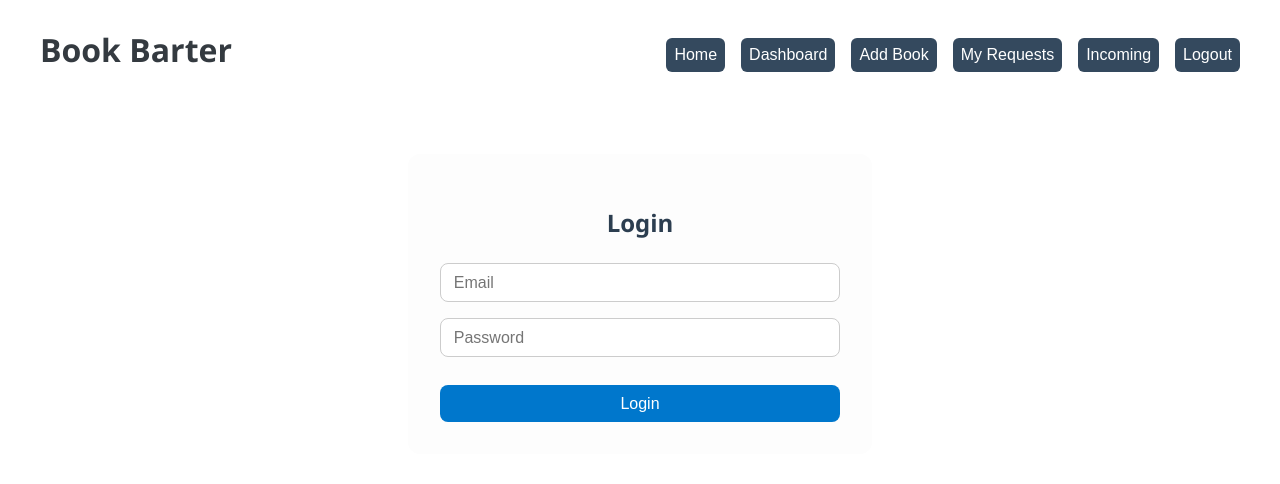
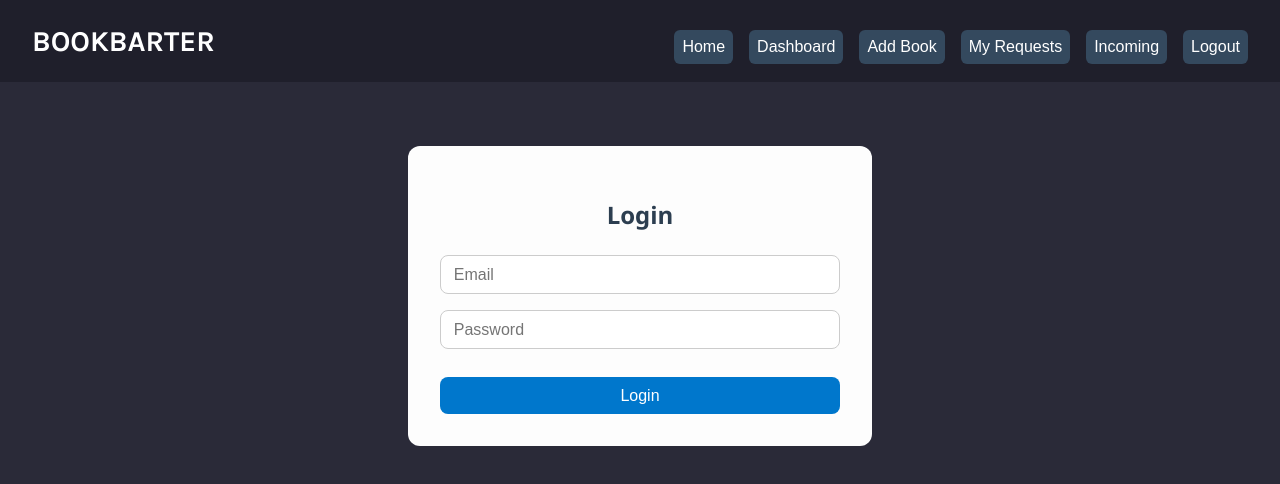
Before and after one commit to dinakarsaim/book-exchange-app, a React (Vite) app in the folder client/: page /login in a window 1280 px wide. Shown: the top 484 px of the page. Built offline with nearby package versions, Linux system fonts and the light colour scheme.

Commit message:
changes to ui

```diff
--- a/client/index.html
+++ b/client/index.html
@@ -4,6 +4,7 @@
     <meta charset="UTF-8" />
     <link rel="icon" type="image/svg+xml" href="/vite.svg" />
     <meta name="viewport" content="width=device-width, initial-scale=1.0" />
+    <link href="https://fonts.googleapis.com/css2?family=Karla:wght@400;500;600;700&display=swap" rel="stylesheet">
     <title>Book Exchange App</title>
   </head>
   <body>
--- a/client/src/components/Navbar.jsx
+++ b/client/src/components/Navbar.jsx
@@ -10,7 +10,7 @@ function Navbar() {
 
   return (
     <nav className="navbar">
-      <h3 className="navbar-logo">Book Barter</h3>
+      <h3 className="navbar-logo">BOOKBARTER</h3>
       <div className="nav-links">
         <button onClick={() => navigate("/")}>Home</button>
         <button onClick={() => navigate("/dashboard")}>Dashboard</button>
--- a/client/src/index.css
+++ b/client/src/index.css
@@ -1,10 +1,22 @@
+body {
+  font-family: "Karla", -apple-system, BlinkMacSystemFont, "Segoe UI", Roboto, Arial, sans-serif;
+  margin: 0;
+  background-color: #2a2a38;
+}
 
 .container {
   max-width: 1000px;
   margin: 2rem auto;
   padding: 1rem;
-  font-family: "Segoe UI", sans-serif;
+  /* font-family: "Segoe UI", sans-serif; */
   color: #333;
+  /* background-color: #1f1f2b; */
+  background-color: #2a2a38;
+}
+
+.page-header {
+  text-align: left;
+  color: #fff;
 }
 
 h1 {
@@ -15,43 +27,50 @@ h1 {
 }
 
 .grid {
-  display: grid;
-  gap: 1.5rem;
-  grid-template-columns: repeat(auto-fill, minmax(250px, 1fr));
+  display: flex;
+  flex-wrap: wrap;
+  gap: 5rem;
+  /* grid-template-columns: repeat(auto-fill, minmax(250px, 1fr)); */
 }
 
 .card {
-  border: 1px solid #e0e0e0;
-  padding: 1rem;
-  border-radius: 12px;
-  background: #fff;
+  background: #2a2a38;
+  /* border: 1px solid #e0e0e0; */
+  /* padding: 1rem; */
+  padding : 8px;
+  /* border-radius: 12px; */
+  /* background: #fff; */
   transition: transform 0.2s ease, box-shadow 0.2s ease;
-  box-shadow: 0 2px 8px rgba(0, 0, 0, 0.05);
+  /* box-shadow: 0 2px 8px rgba(0, 0, 0, 0.05); */
+  text-align: left;
 }
 
 .card:hover {
   transform: translateY(-4px);
   box-shadow: 0 4px 12px rgba(0, 0, 0, 0.1);
+  background-color: #1f1f2b;
 }
 
 .card img {
   width: 100%;
-  height: 200px;
+  height: 250px;
   object-fit: contain;
   margin-bottom: 1rem;
-  border-radius: 6px;
+  /* border-radius: 6px; */
 }
 
 .card h2 {
   font-size: 1.25rem;
   margin: 0.5rem 0;
-  color: #34495e;
+  /* color: #34495e; */
+  color: #fff;
 }
 
 .card p {
   margin: 0.3rem 0;
   font-size: 0.95rem;
-  color: #555;
+  /* color: #555; */
+  color: #aaa;
 }
 
 button {
@@ -72,10 +91,11 @@ button:hover {
 
 /* Navbar.css */
 .navbar {
-  font-family: "Segoe UI", sans-serif;
+  /* font-family: "Segoe UI", sans-serif; */
   padding: 1rem 2rem;
   /* background: #f8f9fa; */
-  background: #ffffff;
+  /* background: #ffffff; */
+  background-color: #1f1f2b;
   display: flex;
   align-items: center;
   /* box-shadow: 0 2px 10px rgba(0,0,0,0.05); */
@@ -84,8 +104,8 @@ button:hover {
 
 .navbar-logo {
   margin-right: auto;
-  font-size: 2rem;
-  color: #343a40;
+  font-size: 1.8rem;
+  color: #fff;
 }
 
 .nav-links button {
--- a/client/src/pages/Home.jsx
+++ b/client/src/pages/Home.jsx
@@ -50,7 +50,7 @@ const Home = () => {
 
   return (
     <div className="container">
-      <h1>Available Books</h1>
+      <h1 className = "page-header">Available Books</h1>
       {loading && <p>Loading...</p>}
       {error && <p style={{ color: "red" }}>{error}</p>}
       <div className="grid">
@@ -63,7 +63,14 @@ const Home = () => {
             <p><strong>Author:</strong> {book.author}</p>
             <p><strong>Posted by:</strong> {book.owner?.name || "Unknown"}</p>
             {userId && userId !== book.owner._id && (
-              <button onClick={() => handleRequest(book._id)}>Request Book</button>
+              // <button onClick={() => handleRequest(book._id)}>Request Book</button>
+              <button
+                className="plus-btn"
+                onClick={() => handleRequest(book._id)}
+                aria-label="Request Book"
+              >
+                +
+              </button>
             )}
           </div>
         ))}
```
Also changed, not shown: 1 other file (tests, documents, lock files or other folders).
